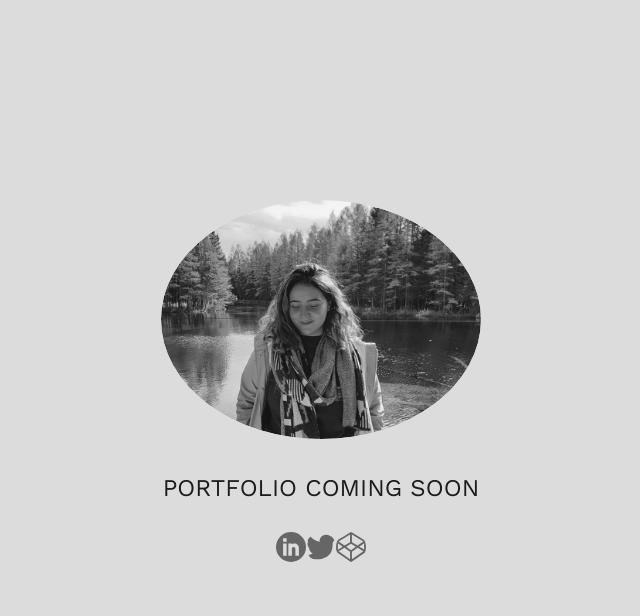
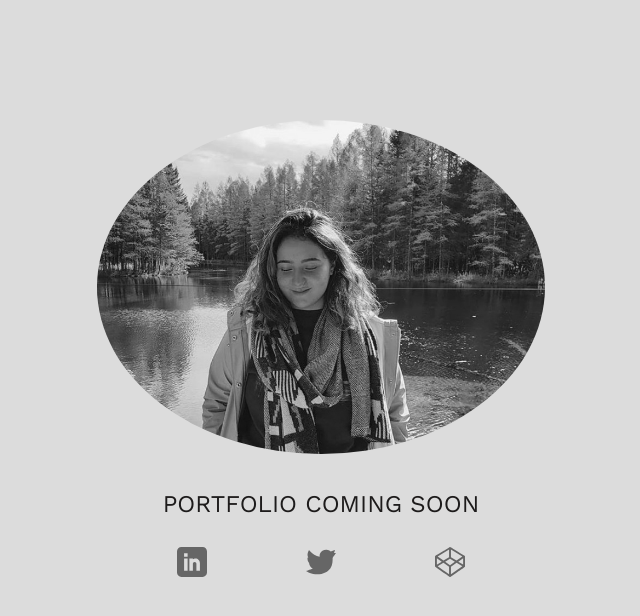
Before and after one commit to jackiegarrett/jackiegarrett.github.io, a plain HTML site: page index.html in a window 1280 px wide. Shown: the whole page, without its empty margins (319-959 px from the left). Drawn offline with nearby package versions, Linux system fonts and the light colour scheme.

Commit message:
Update css.css

```diff
--- a/css.css
+++ b/css.css
@@ -1,7 +1,5 @@
 body {
-    transition: 4s opacity;
     margin: 0;
-    width: 100%;
     font-family: 'Work Sans', sans-serif;
     background-color: #dcdcdc;
 }
@@ -15,18 +13,14 @@ body {
 
 /* On screens that are 600px wide or less, make the menu links stack on top of each other instead of next to each other */
 
-body.fade {
-    opacity: 0;
-    transition: none;
-}
-
 .content {
     display: flex;
     flex-direction: column;
     align-items: center;
-    width: 100%;
-    margin-top: 25vh;
+    width: auto;
+    margin-top: 15vh;
     background-color: #dcdcdc;
+    transition:  opacity ease-in 2s;
 }
 
 @media screen and (min-width: 600px) {
@@ -36,26 +30,25 @@ body.fade {
 }
 
 .photo {
-    width: 80%;
+    width: 140%;
     overflow: hidden;
 }
 
 
-.photo, img {
+#myPic {
     display: flex;
     align-self: center;
-    justify-content: center;
-    width: 80%;
     border-radius: 100%;
     filter: grayscale(100%);
+    transition: filter ease .5s;
 }
 
-.photo,img:hover {
+#myPic:hover {
     filter: grayscale(0%);
 }
 
 @media screen and (min-width: 600px) {
-    .photo, img {
+    #myPic {
         width: 100%;
     }
 }
@@ -95,18 +88,11 @@ a:hover {
     color: #004d4d;
 }
 
-/*
-.buttonLinks > a {
-    text-decoration: inherit;
-    border-bottom:3px solid #1985a1;
-}
-*/
-
 .social {
     margin-top: 6%;
+    width: 90%;
     display: flex;
-    justify-content: center;
-    width: 100%;
+    justify-content: space-between;
 }
 
 .social, svg {
@@ -115,4 +101,5 @@ a:hover {
 
 .svg:hover{
     opacity: .6;
+    transition: opacity .2s ease-in;
 }
```
